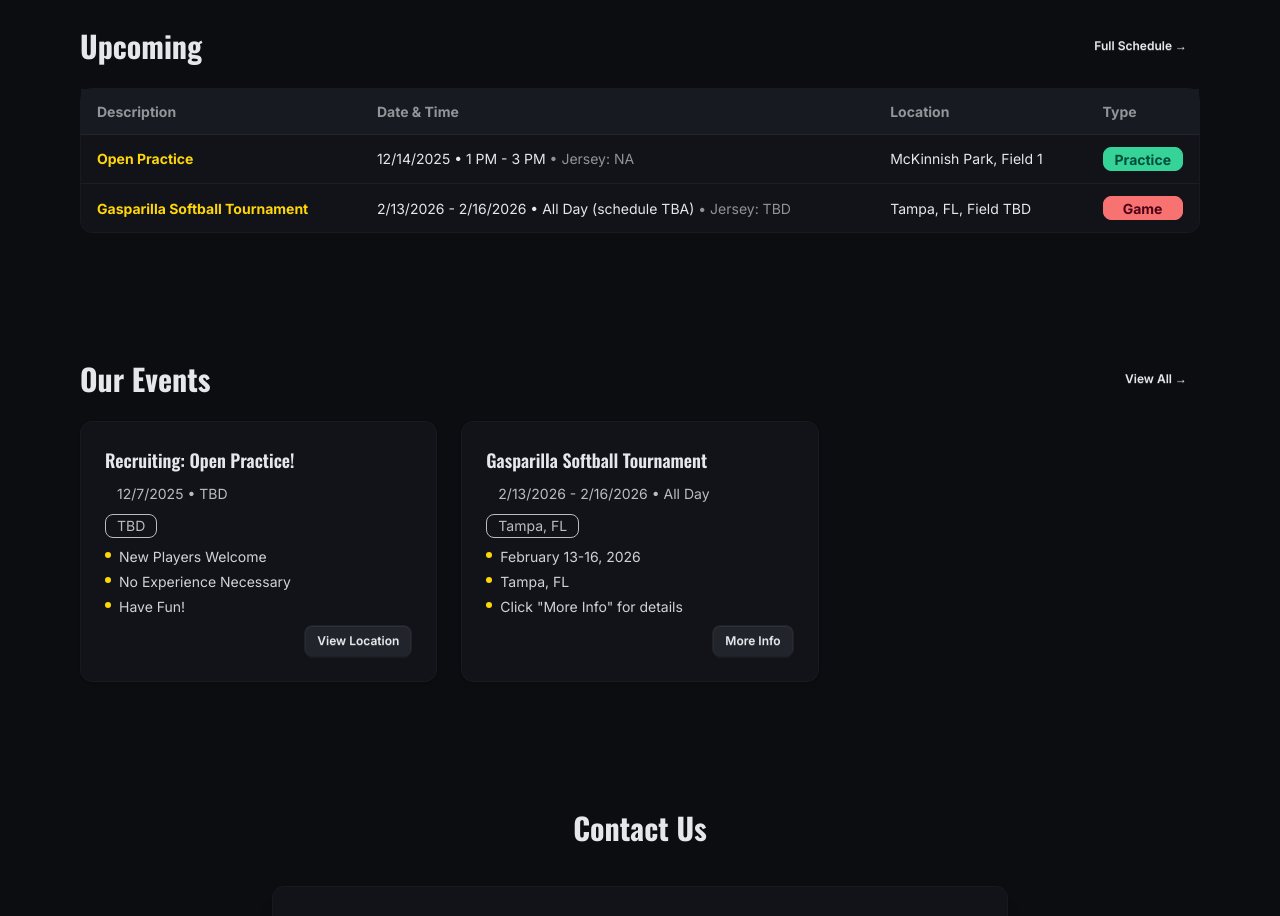
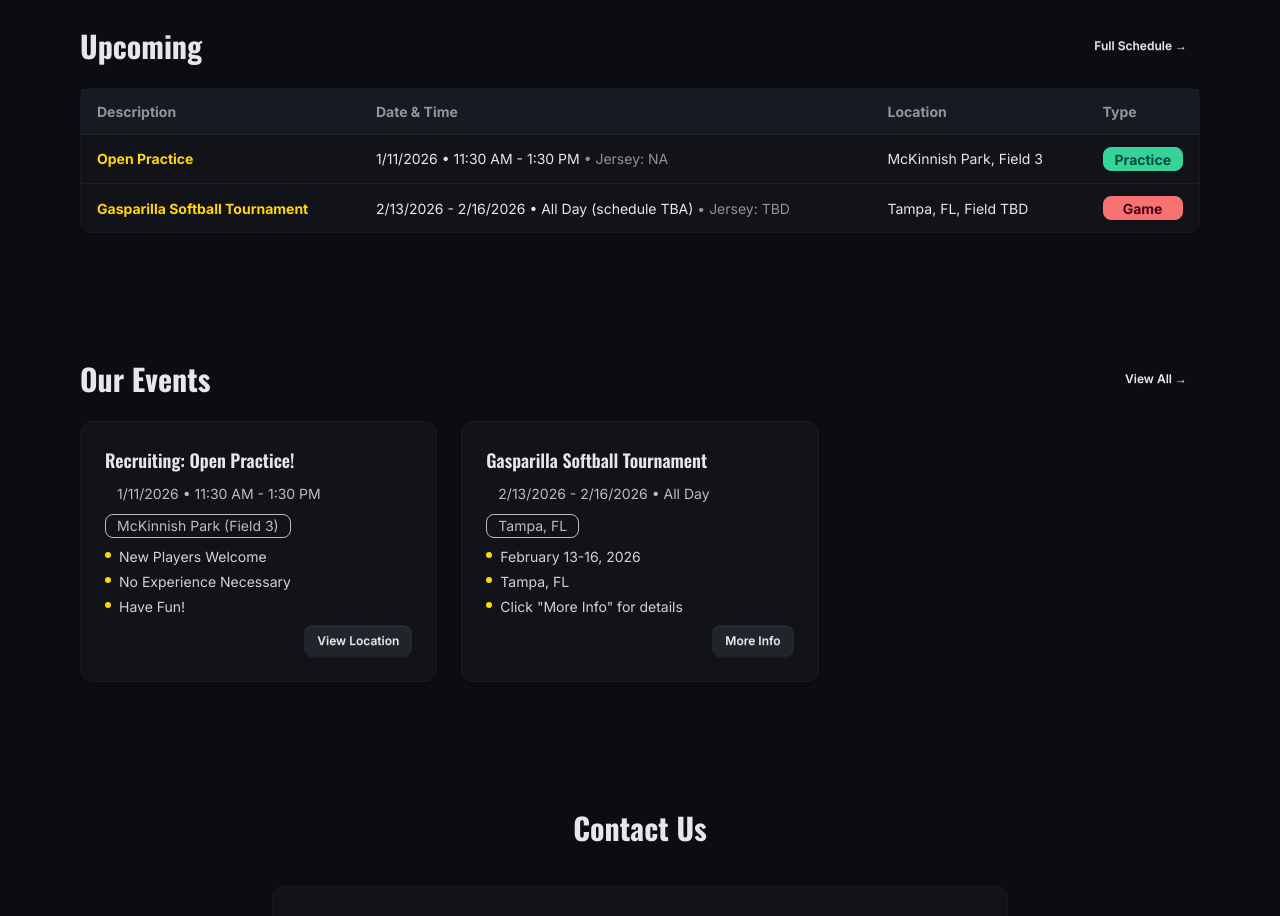
Before and after one commit to jdhawks2132/tk-next, a Next.js app: page / in a window 1280 px wide. Shown: the part 2180-3096 px from the top of the page. Built offline with nearby package versions, Linux system fonts and the light colour scheme.

Commit message:
schedule add 1.11.26

```diff
--- a/src/data/events.ts
+++ b/src/data/events.ts
@@ -5,10 +5,10 @@ export const events: EventItem[] = [
 		id: 1,
 		title: 'Recruiting: Open Practice!',
 		info: ['New Players Welcome', 'No Experience Necessary', 'Have Fun!'],
-		location: 'TBD',
-		googleMapsLink: 'https://maps.app.goo.gl/YVdCm4aL7QfuUPAC7',
-		date: '12/7/2025',
-		time: 'TBD',
+		location: 'McKinnish Park (Field 3)',
+		googleMapsLink: 'https://maps.app.goo.gl/GZLfL5VE69kbSXdq9',
+		date: '1/11/2026',
+		time: '11:30 AM - 1:30 PM',
 	},
 	{
 		id: 2,
--- a/src/data/schedules.ts
+++ b/src/data/schedules.ts
@@ -4,13 +4,13 @@ export const schedules: ScheduleItem[] = [
 	{
 		id: 1,
 		description: 'Open Practice',
-		field: '1',
+		field: '3',
 		location: 'McKinnish Park',
 		jersey: 'NA',
 		googleMapsLink: 'https://maps.app.goo.gl/GZLfL5VE69kbSXdq9',
 		imageUrl: '/images/mckinnish.jpg',
-		date: '12/14/2025',
-		time: '1 PM - 3 PM',
+		date: '1/11/2026',
+		time: '11:30 AM - 1:30 PM',
 		isGame: false,
 	},
 	{
--- a/tsconfig.json
+++ b/tsconfig.json
@@ -15,7 +15,7 @@
     "moduleResolution": "bundler",
     "resolveJsonModule": true,
     "isolatedModules": true,
-    "jsx": "react-jsx",
+    "jsx": "preserve",
     "incremental": true,
     "plugins": [
       {
```
